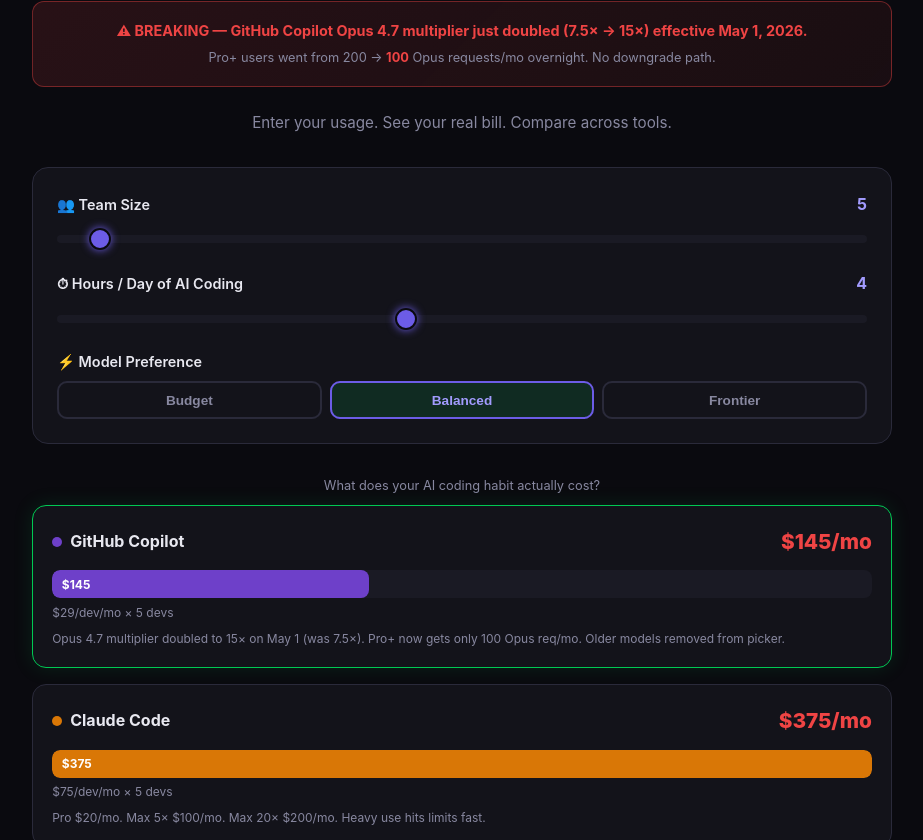
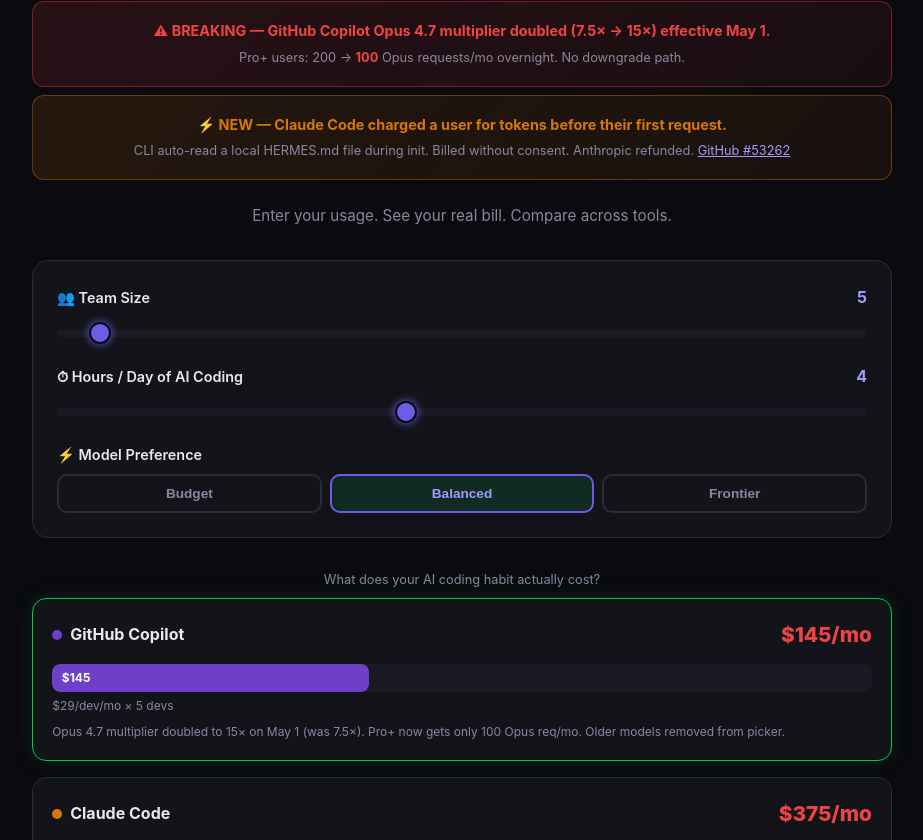
Before and after one commit to maltbae/ai-cost-calculator, a plain HTML site: page index.html in a window 1280 px wide. Shown: the part 91-931 px from the top of the page, without its empty margins (178-1101 px from the left). Drawn offline with Linux system fonts and the light colour scheme.

Commit message:
Add HERMES.md billing incident (Pattern #177) — Claude Code charged tokens before first request
- New alert banner: implicit context billing (GitHub #53262)
- Updated Claude Code note with auto-read billing risk
- Updated footer timestamp to May 2, 2026

```diff
--- a/index.html
+++ b/index.html
@@ -51,9 +51,13 @@ footer{text-align:center;color:var(--muted);font-size:.75rem;padding:1rem}
 <body>
 <div class="container">
   <h1>AI Coding Cost Calculator</h1>
-  <div style="background:linear-gradient(135deg,#ef444422,#ef444411);border:1px solid #ef444466;border-radius:12px;padding:1rem;margin-bottom:1.5rem;text-align:center">
-    <span style="color:#ef4444;font-weight:700;font-size:.9rem">⚠ BREAKING — GitHub Copilot Opus 4.7 multiplier just doubled (7.5× → 15×) effective May 1, 2026.</span><br>
-    <span style="color:var(--muted);font-size:.8rem">Pro+ users went from 200 → <strong style="color:#ef4444">100</strong> Opus requests/mo overnight. No downgrade path.</span>
+  <div style="background:linear-gradient(135deg,#ef444422,#ef444411);border:1px solid #ef444466;border-radius:12px;padding:1rem;margin-bottom:.5rem;text-align:center">
+    <span style="color:#ef4444;font-weight:700;font-size:.9rem">⚠ BREAKING — GitHub Copilot Opus 4.7 multiplier doubled (7.5× → 15×) effective May 1.</span><br>
+    <span style="color:var(--muted);font-size:.8rem">Pro+ users: 200 → <strong style="color:#ef4444">100</strong> Opus requests/mo overnight. No downgrade path.</span>
+  </div>
+  <div style="background:linear-gradient(135deg,#d9770622,#d9770611);border:1px solid #d9770666;border-radius:12px;padding:1rem;margin-bottom:1.5rem;text-align:center">
+    <span style="color:#d97706;font-weight:700;font-size:.9rem">⚡ NEW — Claude Code charged a user for tokens before their first request.</span><br>
+    <span style="color:var(--muted);font-size:.8rem">CLI auto-read a local HERMES.md file during init. Billed without consent. Anthropic refunded. <a href="https://github.com/anthropics/claude-code/issues/53262" style="color:var(--accent2)">GitHub #53262</a></span>
   </div>
   <p class="subtitle">Enter your usage. See your real bill. Compare across tools.</p>
 
@@ -91,7 +95,7 @@ footer{text-align:center;color:var(--muted);font-size:.75rem;padding:1rem}
   </div>
 
   <footer>Client-side only · No data collected · Share the URL to compare<br>
-  Prices updated May 1, 2026 — Opus 4.7 now 15× multiplier (was 7.5×). No data collected.</footer>
+  Prices updated May 2, 2026 — Opus 15× multiplier + Claude Code implicit context billing (GitHub #53262). No data collected.</footer>
 </div>
 
 <script>
@@ -111,7 +115,7 @@ const tools = [
       return {total:Math.round(perDev*t), perDev:Math.round(perDev)};
     }},
   { id:'claude', name:'Claude Code', color:'#d97706',
-    note:'Pro $20/mo. Max 5× $100/mo. Max 20× $200/mo. Heavy use hits limits fast.',
+    note:'Pro $20/mo. Max 5× $100/mo. Max 20× $200/mo. ⚡ NOW: billed for auto-read files before first request (GitHub #53262). Heavy use hits limits fast.',
     calc:(h,m,t)=>{
       const tiers={
         budget:  {base:20, lowMul:1.0, highMul:2.5},
```
